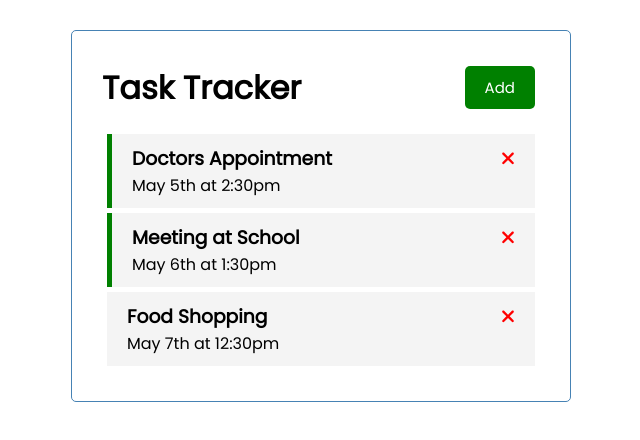
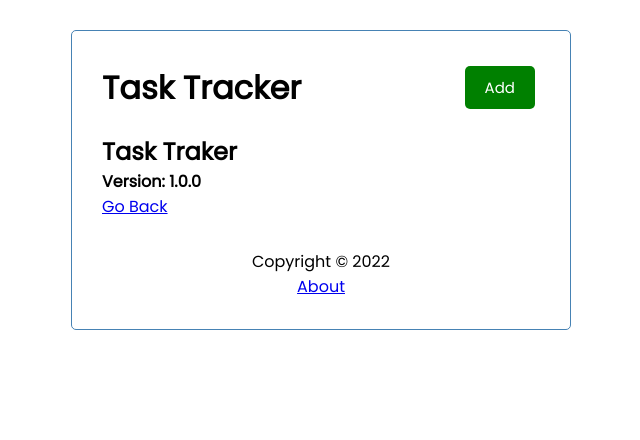
Before and after one commit to 00ZRHun/angular-crash, an Angular app: page /about in a window 1280 px wide. Shown: the top 440 px of the page, without its empty margins (319-959 px from the left). Built offline with nearby package versions, Linux system fonts and the light colour scheme; data requests are answered from the project's data file.

Commit message:
Angular Router

```diff
--- a/src/app/app.component.html
+++ b/src/app/app.component.html
@@ -1,4 +1,5 @@
 <div class="container">
     <app-header></app-header>
-    <app-tasks></app-tasks>
+    <router-outlet></router-outlet>
+    <app-footer></app-footer>
 </div>
--- a/src/app/app.module.ts
+++ b/src/app/app.module.ts
@@ -3,6 +3,7 @@
 import { FontAwesomeModule } from '@fortawesome/angular-fontawesome';
 import { HttpClientModule } from '@angular/common/http'
 import { FormsModule } from '@angular/forms';
+import { RouterModule, Routes } from '@angular/router';
 
 import { AppComponent } from './app.component';
 import { HeaderComponent } from './components/header/header.component';
@@ -10,7 +11,13 @@
 import { TasksComponent } from './components/tasks/tasks.component';
 import { TaskItemComponent } from './components/task-item/task-item.component';
 import { AddTaskComponent } from './components/add-task/add-task.component';
+import { AboutComponent } from './components/about/about.component';
+import { FooterComponent } from './components/footer/footer.component';
 
+const appRoutes: Routes = [
+  {path: '', component: TasksComponent},
+  {path: 'about', component: AboutComponent},
+]
 
 @NgModule({
   declarations: [
@@ -19,13 +26,16 @@
     ButtonComponent,
     TasksComponent,
     TaskItemComponent,
-    AddTaskComponent
+    AddTaskComponent,
+    AboutComponent,
+    FooterComponent
   ],
   imports: [
     BrowserModule,
     FontAwesomeModule,
     HttpClientModule,
-    FormsModule
+    FormsModule,
+    RouterModule.forRoot(appRoutes, { enableTracing: true }),
   ],
   providers: [],
   bootstrap: [AppComponent]
--- /dev/null
+++ b/src/app/components/about/about.component.html
@@ -0,0 +1,5 @@
+<div>
+    <h2>Task Traker</h2>
+    <h4>Version: 1.0.0</h4>
+    <a routerLink="/">Go Back</a>
+</div>
--- /dev/null
+++ b/src/app/components/about/about.component.ts
@@ -0,0 +1,15 @@
+import { Component, OnInit } from '@angular/core';
+
+@Component({
+  selector: 'app-about',
+  templateUrl: './about.component.html',
+  styleUrls: ['./about.component.css']
+})
+export class AboutComponent implements OnInit {
+
+  constructor() { }
+
+  ngOnInit(): void {
+  }
+
+}
--- /dev/null
+++ b/src/app/components/footer/footer.component.css
@@ -0,0 +1,4 @@
+footer {
+    margin-top: 30px;
+    text-align: center;
+}
--- /dev/null
+++ b/src/app/components/footer/footer.component.html
@@ -0,0 +1,4 @@
+<footer>
+    <p>Copyright &copy; 2022</p>
+    <a routerLink="/about">About</a>
+</footer>
--- /dev/null
+++ b/src/app/components/footer/footer.component.ts
@@ -0,0 +1,15 @@
+import { Component, OnInit } from '@angular/core';
+
+@Component({
+  selector: 'app-footer',
+  templateUrl: './footer.component.html',
+  styleUrls: ['./footer.component.css']
+})
+export class FooterComponent implements OnInit {
+
+  constructor() { }
+
+  ngOnInit(): void {
+  }
+
+}
```
Also changed, not shown: src/app/components/about/about.component.css (added), 2 other files (tests, documents, lock files or other folders).
